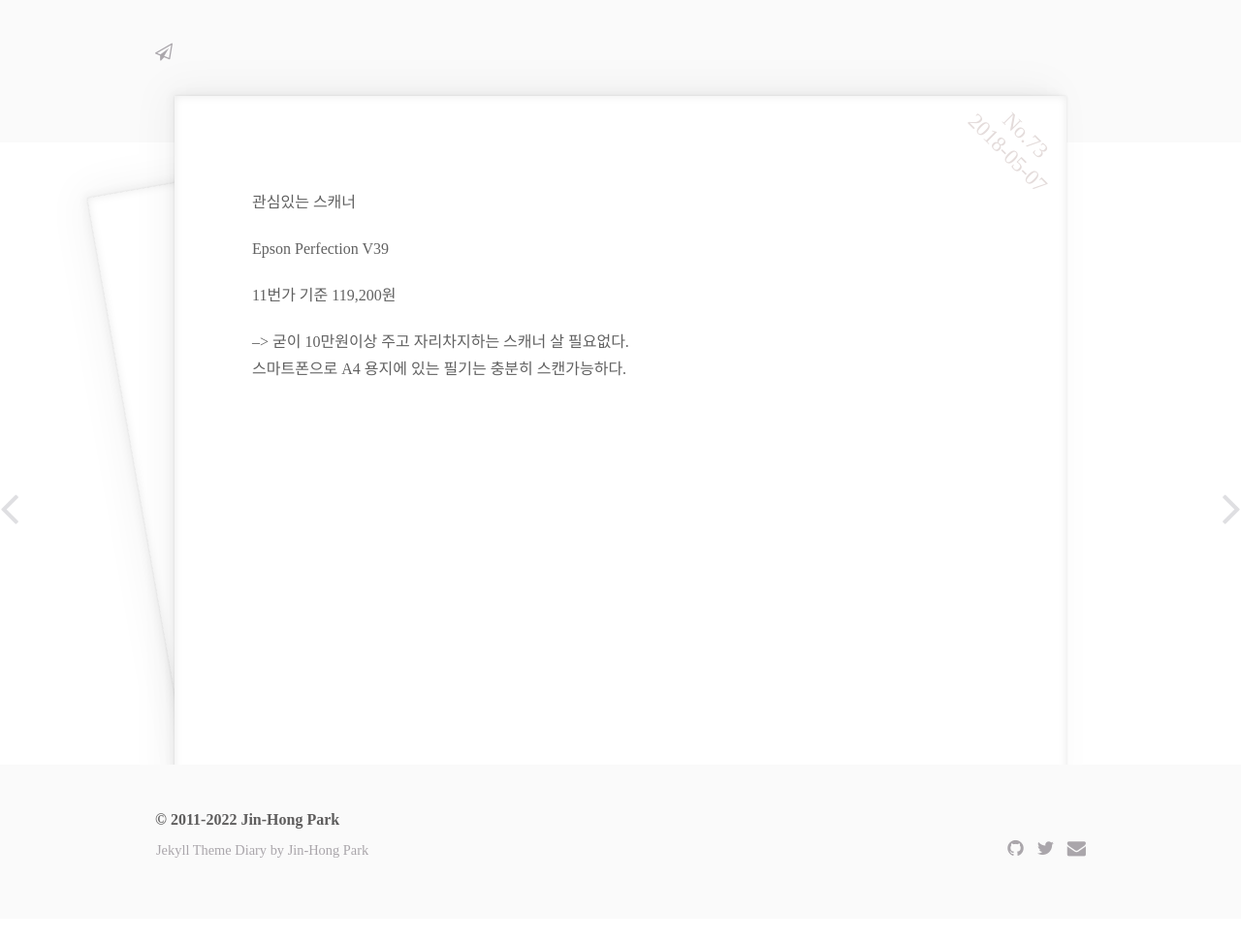
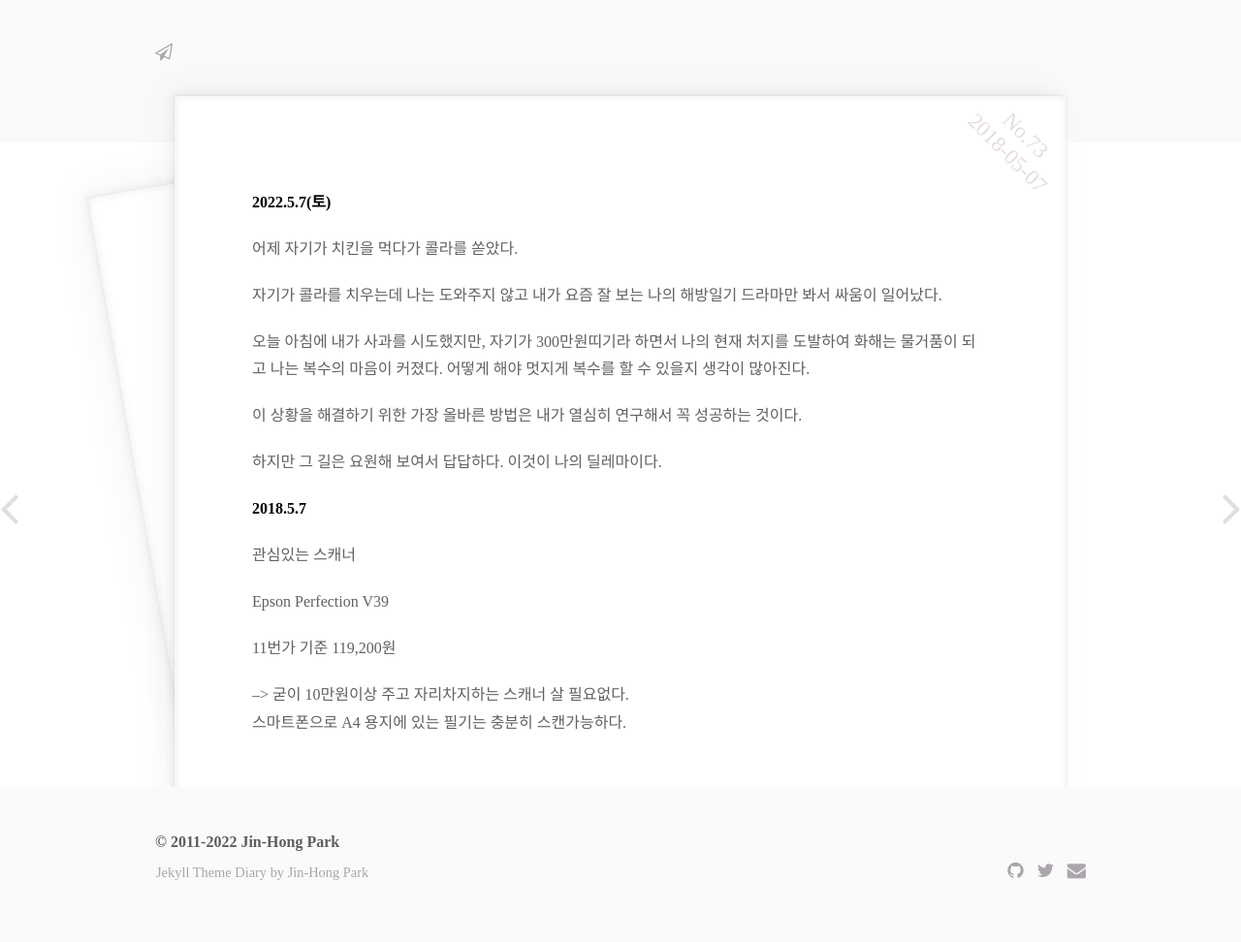
Before and after one commit to jinhong-park/journal, a Jekyll site: the page built from _posts/5_May/2018-05-07-scanner.md, in a window 1280 px wide. Shown: the whole page at 97% size. Built offline with Jekyll 4.4.1, drawn with Linux system fonts in a browser that asks for light colours; before the commit the page ends 948 px from its top, so only the background shows below that.

Commit message:
“update”

```diff
--- a/_posts/5_May/2018-05-07-scanner.md
+++ b/_posts/5_May/2018-05-07-scanner.md
@@ -2,9 +2,28 @@
 layout: post
 excerpt: ""
 type: "2018"
-duration: "2018.MAY.07"
+duration: "2021-05-07"
 
 ---
+
+**2022.5.7(토)**
+
+어제 자기가 치킨을 먹다가 콜라를 쏟았다.
+
+자기가 콜라를 치우는데 나는 도와주지 않고 내가 요즘 잘 보는 나의 해방일기 드라마만 봐서  싸움이 일어났다.
+
+오늘 아침에 내가 사과를 시도했지만, 자기가 300만원띠기라 하면서 나의 현재 처지를 도발하여 화해는 물거품이 되고 나는 복수의 마음이 커졌다. 어떻게 해야 멋지게 복수를 할 수 있을지 생각이 많아진다.
+
+
+이 상황을 해결하기 위한 가장 올바른 방법은  내가 열심히 연구해서 꼭 성공하는 것이다.
+
+하지만 그 길은 요원해 보여서 답답하다.  이것이 나의 딜레마이다.
+
+
+
+
+
+**2018.5.7**
 
 관심있는 스캐너
 
```
